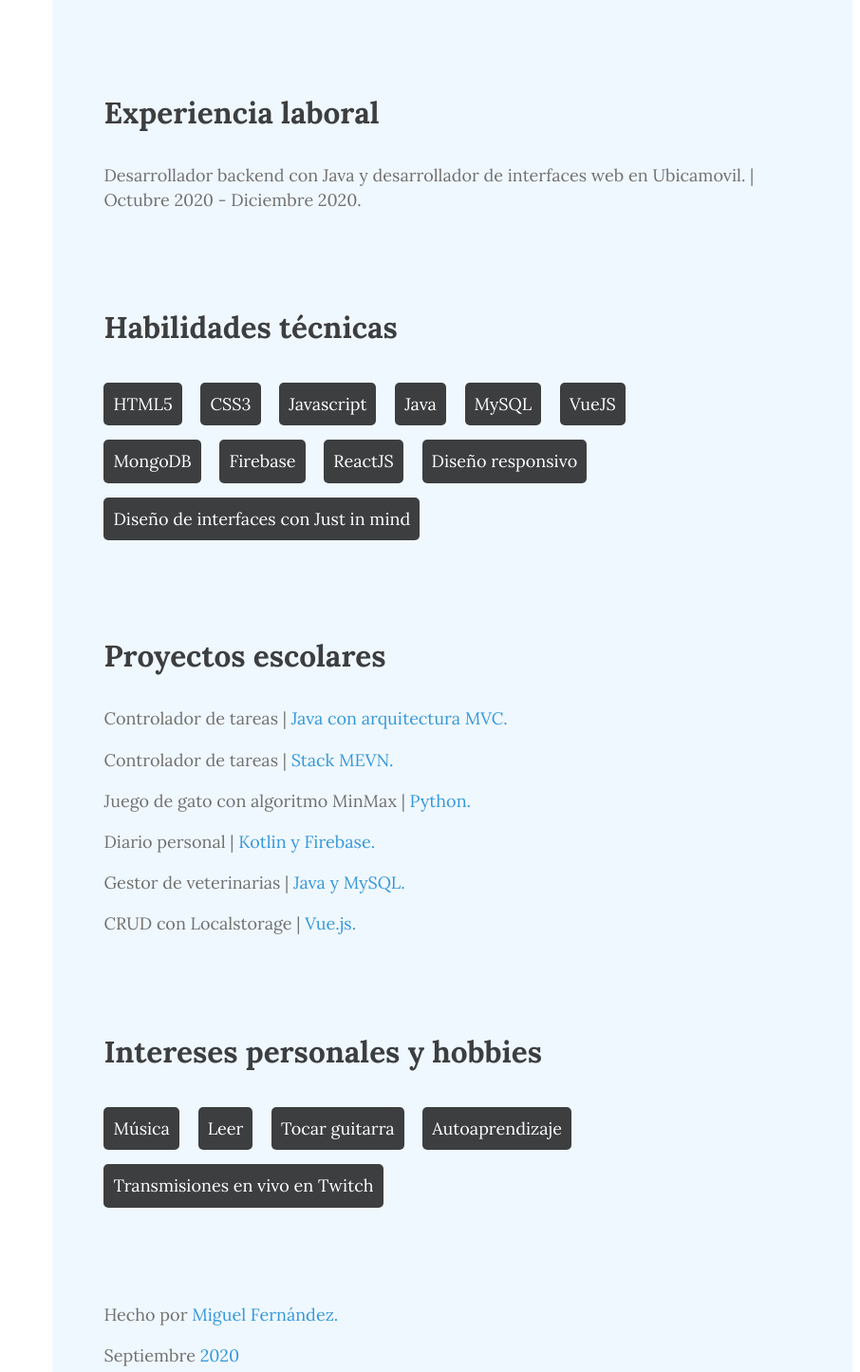
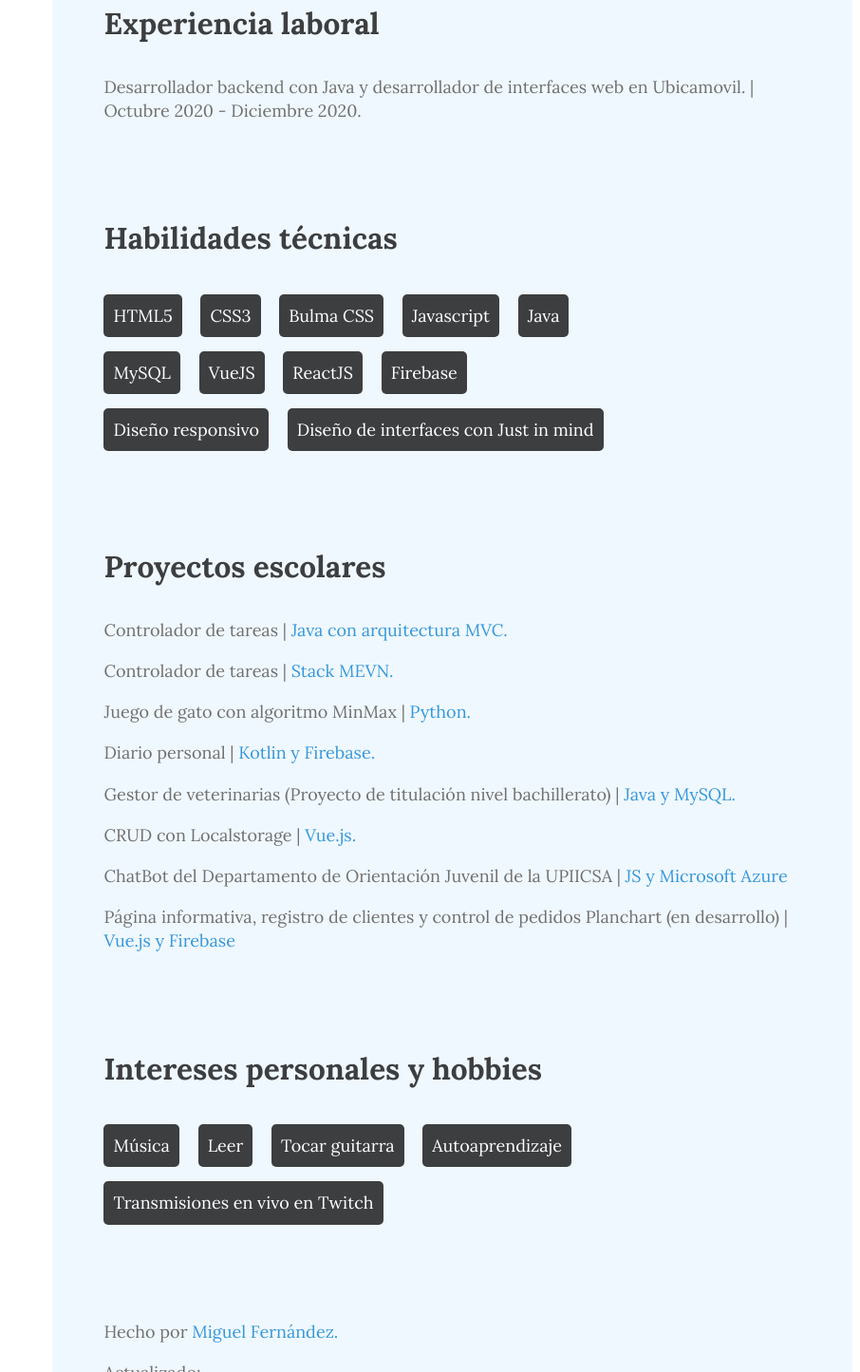
Before and after one commit to mdelgadof1300/mdelgadof1300.github.io, a plain HTML site: page index.html in a window 1280 px wide. Shown: the part 1355-2800 px from the top of the page at 95% size, without its empty margins (374-1280 px from the left). Drawn offline with nearby package versions, Linux system fonts and the light colour scheme; a web font is replaced by a local one.

Commit message:
Actualización noviembre 2021

```diff
--- a/index.html
+++ b/index.html
@@ -1,5 +1,6 @@
 <!DOCTYPE html>
 <html lang="en">
+
 <head>
   <meta charset="UTF-8" />
   <meta http-equiv="X-UA-Compatible" content="IE=edge" />
@@ -7,20 +8,16 @@
   <title>Miguel Mauricio Delgado Fernández</title>
   <link
     href="https://fonts.googleapis.com/css?family=Lora:400,700,400italic|Open+Sans:300,400,500,700|Waiting+for+the+Sunrise|Shadows+Into+Light"
-      rel="stylesheet"
-      type="text/css"
-    />
+    rel="stylesheet" type="text/css" />
   <link rel="stylesheet" href="main.css" />
 </head>
+
 <body>
   <div class="wrapper clearfix">
     <div class="left">
       <div class="name-hero">
         <div class="me-img">
-            <img
-              src="https://www.facebook.com/photo/?fbid=4323956714365209&set=a.109775542450035"
-              alt=""
-            />
+          <img src="https://www.facebook.com/photo/?fbid=4323956714365209&set=a.109775542450035" alt="" />
         </div>
 
         <div class="name-text">
@@ -28,16 +25,12 @@
           <h2>Contacto</h2>
           <h3>Redes sociales</h3>
           <p>
-              <a
-                href="https://www.linkedin.com/in/miguel-mauricio-delgado-fern%C3%A1ndez-1a9ab71b7/"
-              >
+            <a href="https://www.linkedin.com/in/miguel-mauricio-delgado-fern%C3%A1ndez-1a9ab71b7/">
               Linkedin
             </a>
           </p>
           <p>
-              <a href="https://github.com/mdelgadof1300"
-                >Mis proyectos en Github</a
-              >
+            <a href="https://github.com/mdelgadof1300">Mis proyectos en Github</a>
           </p>
           <h3>Correo</h3>
           <p>
@@ -68,13 +61,14 @@
               Manejo librerías de Javascript como Vue.js y un poco de React.js
               con npm y sus CLI.
             </p>
-              <p>
+            <!-- <p>
               Me especializo en aplicaciones "fullstack" MEVN (MongoDB,
               Express.js, Vue.js y Node.js).
-              </p>
+            </p>-->
             <p>
               Desarrollo bases de datos relacionales y no relacioneles en
-                MySQL, MongoDB y Firebase.
+              MySQL
+              <!--, MongoDB--> y Firebase.
             </p>
             <p>
               He trabajado en los sistemas operativos de Windows y Linux
@@ -120,13 +114,14 @@
             <ul class="skill-set">
               <li>HTML5</li>
               <li>CSS3</li>
+              <li>Bulma CSS</li>
               <li>Javascript</li>
               <li>Java</li>
               <li>MySQL</li>
               <li>VueJS</li>
-                <li>MongoDB</li>
+              <li>ReactJS</li>
+              <!--<li>MongoDB</li>-->
               <li>Firebase</li>
-                <li>ReactJS</li>
               <li>Diseño responsivo</li>
               <li>Diseño de interfaces con Just in mind</li>
             </ul>
@@ -138,8 +133,11 @@
             <p>Controlador de tareas | <em>Stack MEVN.</em></p>
             <p>Juego de gato con algoritmo MinMax | <em>Python.</em></p>
             <p>Diario personal | <em>Kotlin y Firebase.</em></p>
-              <p>Gestor de veterinarias | <em>Java y MySQL.</em></p>
+            <p>Gestor de veterinarias (Proyecto de titulación nivel bachillerato) | <em>Java y MySQL.</em></p>
             <p>CRUD con Localstorage | <em>Vue.js.</em></p>
+            <p>ChatBot del Departamento de Orientación Juvenil de la UPIICSA | <em>JS y Microsoft Azure</em></p>
+            <p>Página informativa, registro de clientes y control de pedidos Planchart (en desarrollo) | <em>Vue.js y
+                Firebase</em></p>
           </section>
 
           <section>
@@ -155,9 +153,10 @@
           <section>
             <div class="handmade">
               <p>Hecho por <em> Miguel Fernández.</em></p>
+              <p>Actualizado:</p>
             </div>
             <div class="handmade">
-                <p>Septiembre <em> 2020</em></p>
+              <p>Noviembre <em> 2021</em></p>
             </div>
           </section>
         </section>
@@ -165,4 +164,5 @@
     </div>
   </div>
 </body>
+
 </html>
```
Also changed, not shown: spike.jpg (deleted). Lines whose indentation alone changed are shown as unchanged.
